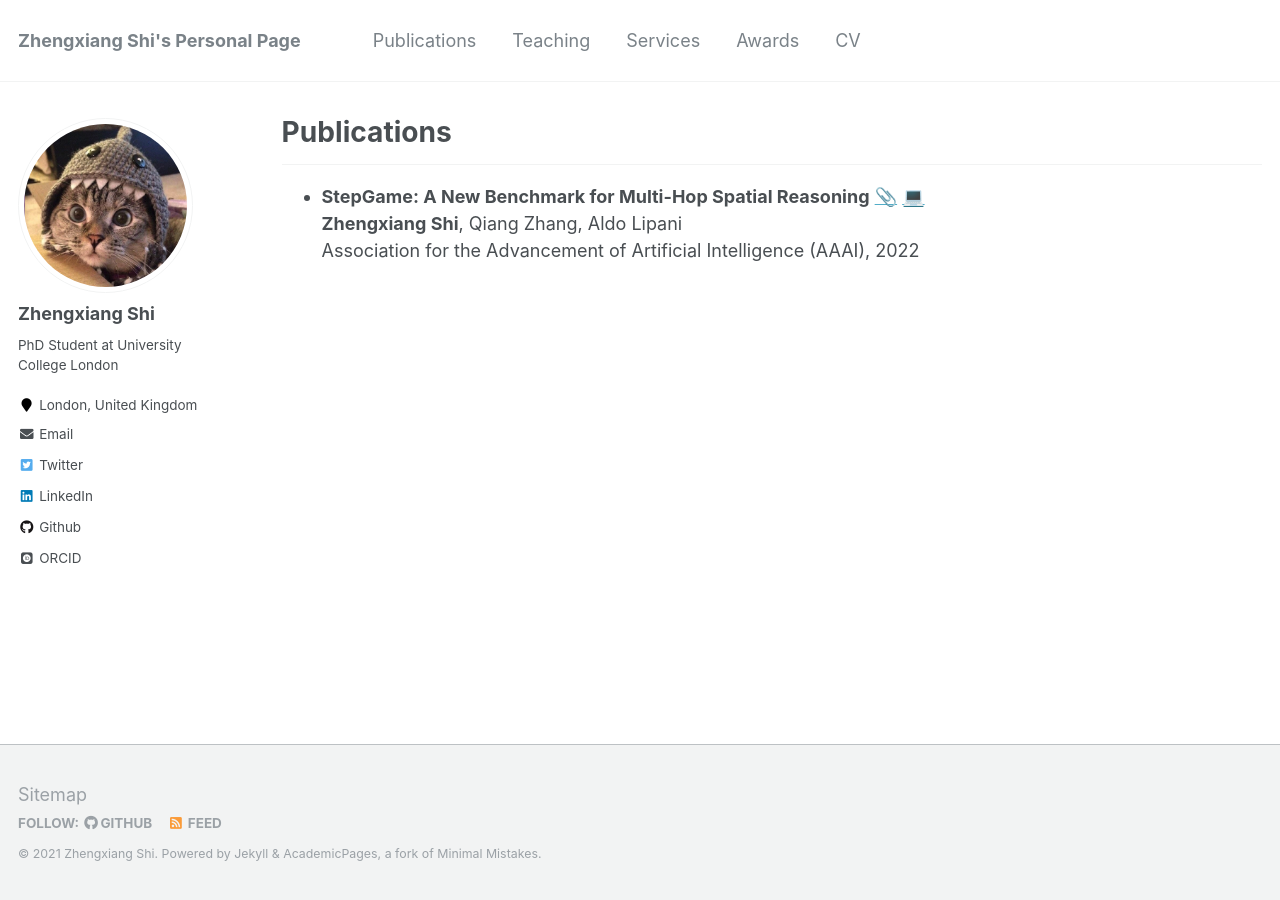
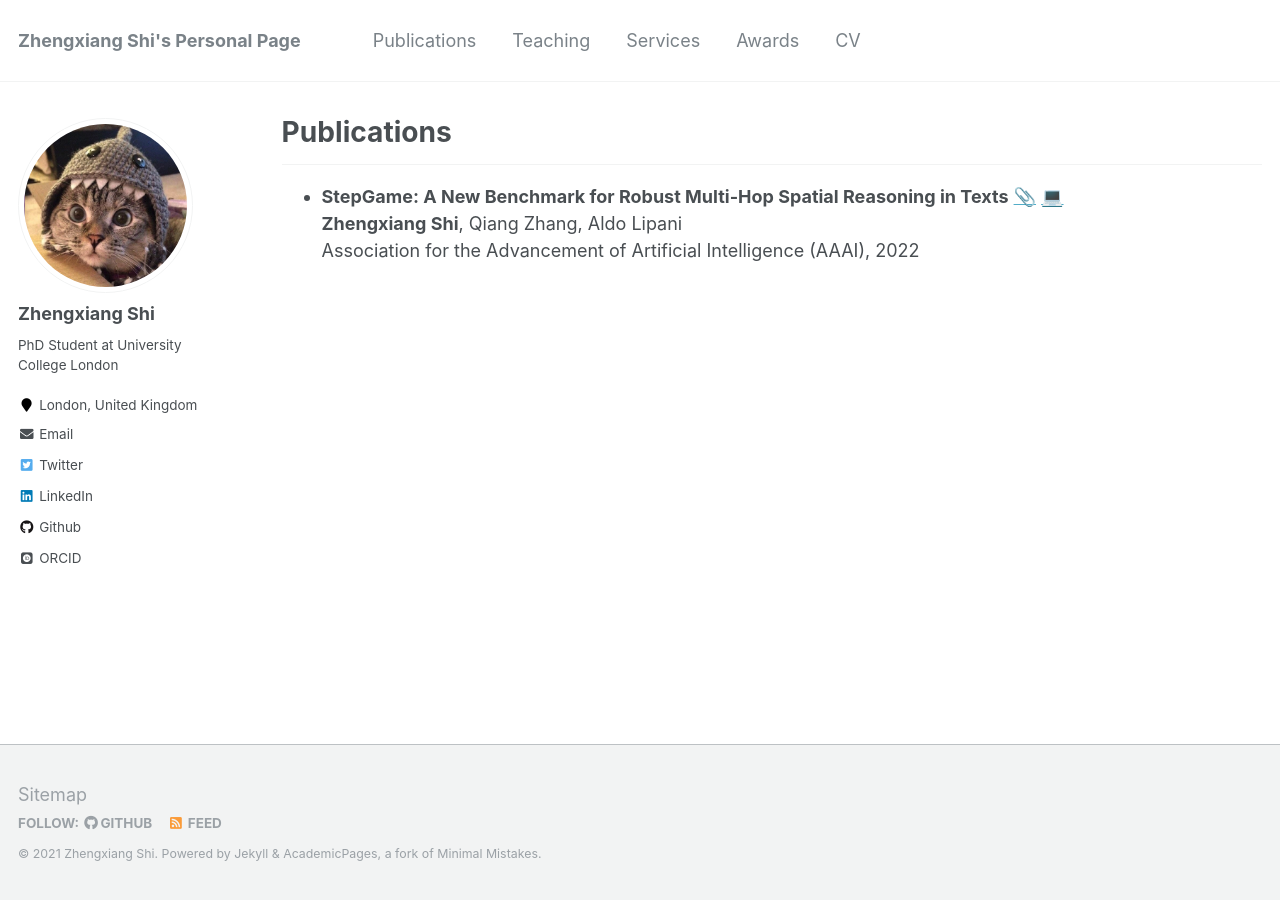
Before and after one commit to ZhengxiangShi/zhengxiangshi.github.io, a Jekyll site: the page built from _pages/publications.md, in a window 1280 px wide. Built offline with Jekyll 4.4.1, drawn with Linux system fonts in a browser that asks for light colours; emoji names are drawn with the system emoji font; some web fonts are replaced.

Commit message:
feat: correct the title

```diff
--- a/_pages/publications.md
+++ b/_pages/publications.md
@@ -7,7 +7,7 @@ author_profile: true
 
 
 ------
-* **StepGame: A New Benchmark for Multi-Hop Spatial Reasoning** [:paperclip:](/files/8490.ZhengxiangS.pdf) [:computer:](https://github.com/ZhengxiangShi/StepGame) <br />
+* **StepGame: A New Benchmark for Robust Multi-Hop Spatial Reasoning in Texts** [:paperclip:](/files/8490.ZhengxiangS.pdf) [:computer:](https://github.com/ZhengxiangShi/StepGame) <br />
   **Zhengxiang Shi**, Qiang Zhang, Aldo Lipani <br />
   Association for the Advancement of Artificial Intelligence (AAAI), 2022 <br />
 
```
